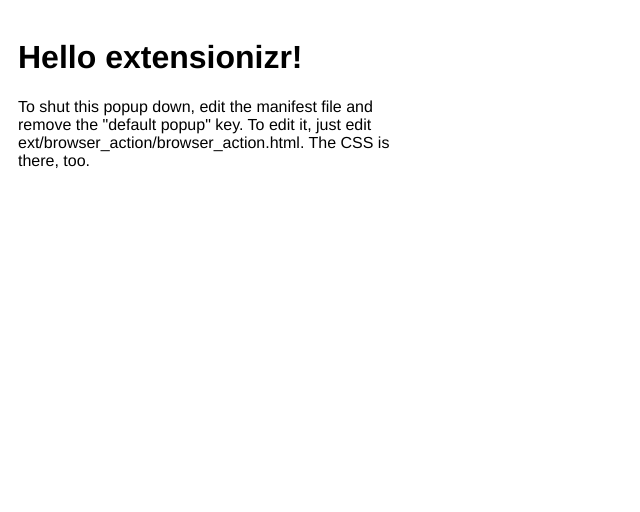
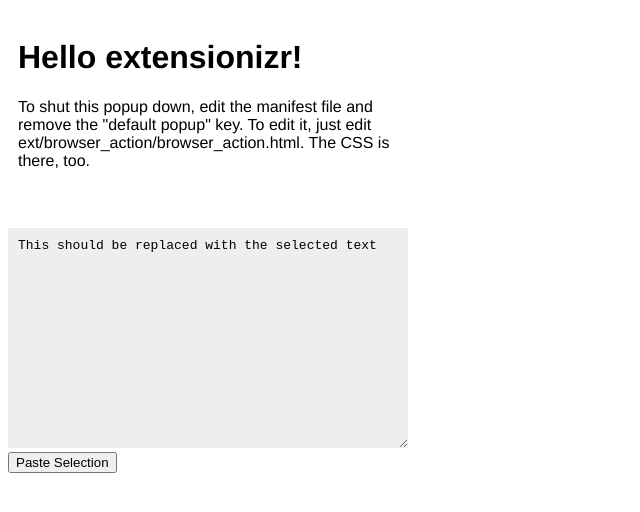
Before and after one commit to terriburns/In-Time, a browser extension: page src/browser_action/browser_action.html in a window 1280 px wide. Shown: the whole page, without its empty margins (0-640 px from the left). Drawn offline with Linux system fonts and the light colour scheme.

Commit message:
altering manifest.json, still working on selections

```diff
--- a/src/browser_action/browser_action.html
+++ b/src/browser_action/browser_action.html
@@ -25,12 +25,14 @@
 	}
     </style>
     <script>
-      function onSelection(payload) {
-        console.log('Got selection: ' + payload);
-        document.getElementById("output-text").value = payload.text;
-        document.getElementById("output-html").value = payload.html;
-        chrome.extension.onRequest.removeListener(window.onSelection);
-      };
+		function pasteSelection() {
+		  chrome.tabs.getSelected(null, function(tab) {
+		    chrome.tabs.sendRequest(tab.id, {method: "getSelection"}, function (response) {
+		      var text = document.getElementById('text');
+		      text.innerHTML = response.data;
+		    });
+		  });
+		}
     </script>
   </head>
   <body>
@@ -38,9 +40,7 @@
 	<h1>Hello extensionizr!</h1>
 	<p>To shut this popup down, edit the manifest file and remove the "default popup" key. To edit it, just edit ext/browser_action/browser_action.html. The CSS is there, too.</p>
 	</div>
-    <script type="text/javascript">
-      chrome.extension.onRequest.addListener(onSelection);
-      chrome.tabs.executeScript(null, { file: "contentscript.js" });
-    </script>
+	<textarea id="text">This should be replaced with the selected text</textarea>
+	<button onclick="pasteSelection(); ">Paste Selection</button>
   </body>
 </html>
```
Also changed, not shown: src/inject/inject.js (+8 -1 lines), manifest.json.
